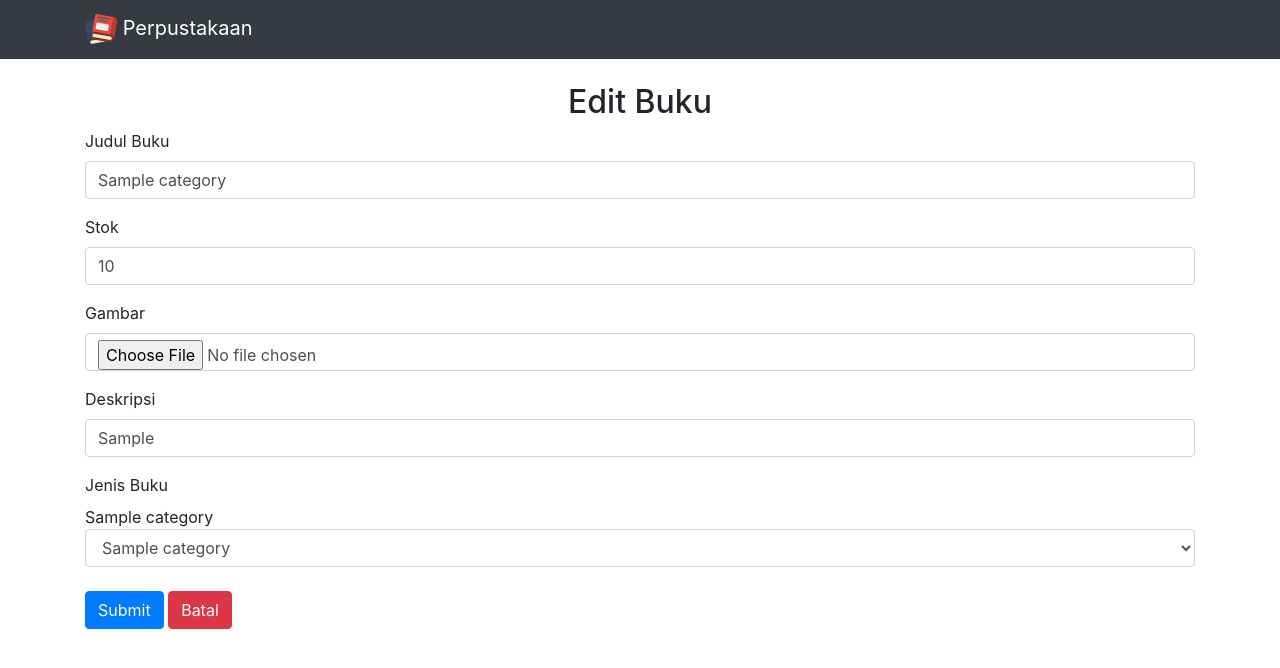
After one commit to lordgent/dumbwaystest, a PHP site: page /editbuku.php?id=1 in a window 1280 px wide. The commit adds this page. Shown: the top 668 px of the page. Run offline with PHP 8.4, Linux system fonts and the light colour scheme; tables that the repository leaves empty or names only in its code hold one stand-in row (values such as "Sample post").

Commit message:
menambahkan file edit buku dan update buku

```diff
--- a/soal4/databuku.php
+++ b/soal4/databuku.php
@@ -71,8 +71,8 @@ $databook = mysqli_query($conn, "SELECT * FROM books INNER JOIN category ON book
                                 <td><?= $bok['namebook']; ?></td>
                                 <td><?= $bok['stok']; ?></td>
                                 <td>
-                                    <a href="hapusctg.php"><img src="img/remove (2).png" alt=""></a>
-                                    <a href="editctg.php"><img src="img/edit.png" alt=""></a>
+                                    <a href="hapusbuku.php"><img src="img/remove (2).png" alt=""></a>
+                                    <a href="editbuku.php?id=<?= $bok['idbook']; ?>"><img src="img/edit.png" alt=""></a>
                                 </td>
                                 <td><a href="detail.php?id=<?= $bok['idbook']; ?>" class="btn btn-success">Detail</a></td>
 
--- /dev/null
+++ b/soal4/editbuku.php
@@ -0,0 +1,125 @@
+<?php
+require 'config.php';
+
+$ctg = mysqli_query($conn, "SELECT * FROM category");
+
+$id = $_GET['id'];
+
+$edt = mysqli_query($conn, "SELECT * FROM books INNER JOIN category ON books.idctg = category.idctg WHERE idbook = $id");
+
+
+
+if (isset($_POST['tambah'])) {
+    $id = $_GET['id'];
+    $nama = $_POST['namebook'];
+    $stok = $_POST['stok'];
+    $des = $_POST['deskripsi'];
+    $jns = $_POST['idctg'];
+
+    $rand = rand();
+    $ekstensi = array('jpg', 'jpeg', 'png');
+    $nama_file = $_FILES['image']['name'];
+    $tmp = $_FILES['image']['size'];
+    $ext = pathinfo($nama_file, PATHINFO_EXTENSION);
+
+    if (!in_array($ext, $ekstensi)) {
+
+        echo 'gagal!';
+        return false;
+    } else {
+
+        if ($tmp < 20971500) {
+
+
+
+            $xx = $rand . '_' . $nama_file;
+            move_uploaded_file($_FILES['image']['tmp_name'], 'img/' . $rand . '_' . $nama_file);
+
+
+            $masuk = mysqli_query($conn, "UPDATE books SET namebook = '$nama', stok = $stok, image = '$xx', deskripsi = '$des', idctg = $jns WHERE idbook = $id ");
+
+            if ($masuk) {
+                echo '<script>alert("Buku berhasil di update");  window.location.href="databuku.php";</script>';
+            } else {
+                echo 'Buku gagal di update! pastikan foto telah di upload';
+                return false;
+                die;
+            }
+        }
+    }
+}
+
+?>
+
+<!DOCTYPE html>
+<html lang="en">
+
+<head>
+    <meta charset="UTF-8">
+    <meta http-equiv="X-UA-Compatible" content="IE=edge">
+    <meta name="viewport" content="width=device-width, initial-scale=1.0">
+    <title>Perpustakaan</title>
+    <link rel="stylesheet" href="css/bootstrap.min.css">
+</head>
+
+<body>
+    <!-- Image and text -->
+    <nav class="navbar navbar-dark bg-dark">
+        <div class="container">
+            <a class="navbar-brand" href="index.php">
+                <img src="img/book.png" alt="">
+                Perpustakaan
+            </a>
+        </div>
+    </nav>
+
+    <section>
+        <br>
+        <h2 class="text-center">Edit Buku</h2>
+    </section>
+
+    <div class="container">
+
+        <form action="" method="post" enctype="multipart/form-data">
+            <?php foreach ($edt as $ru) : ?>
+                <div class="form-group">
+                    <label for="">Judul Buku</label>
+                    <input type="text" class="form-control" name="namebook" placeholder="contoh: Kisah Bambang" value="<?= $ru['namebook']; ?>">
+                </div>
+
+                <div class="form-group">
+                    <label for="">Stok</label>
+                    <input type="number" class="form-control" name="stok" placeholder="contoh : 1-100" value="<?= $ru['stok']; ?>">
+                </div>
+
+
+                <div class="form-group">
+                    <label for="">Gambar</label>
+                    <input type="file" class="form-control" name="image" placeholder=" warning: format jpg/Png">
+                </div>
+                <div class="form-group">
+                    <label for="">Deskripsi</label>
+                    <input type="text" class="form-control" name="deskripsi" placeholder=" Contoh : Lorem ipsum dolor sit amet consectetur adipisicing elit. Accusamuquaerat" value="<?= $ru['deskripsi'] ?>">
+                </div>
+                <label for="form-control">Jenis Buku</label>
+                <br>
+                <?php echo $ru['namactg']; ?>
+                <select name="idctg" class="form-control">
+
+                    <?php foreach ($ctg as $riw) :  ?>
+                        <option value="<?= $riw['idctg']; ?>"> <?= $riw['namactg']; ?> </option>
+                    <?php endforeach;  ?>
+                </select>
+                <br>
+                <button type="submit" class="btn btn-primary" name="tambah">Submit</button>
+                <a href="index.php" class="btn btn-danger">Batal</a>
+        </form>
+    <?php endforeach;  ?>
+    </div>
+
+    <script src="js/bootstrap.min.js"></script>
+    <script src="js/jquery-3.5.1.slim.min.js"></script>
+    <script src="js/bootstrap.js"></script>
+</body>
+
+</html>
```
Also changed, not shown: soal4/detail.php (+5 -4 lines), soal4/img/1292207236_book3.png (added), soal4/img/165242289_book3.png (added), soal4/img/825697191_book3.png (added).
